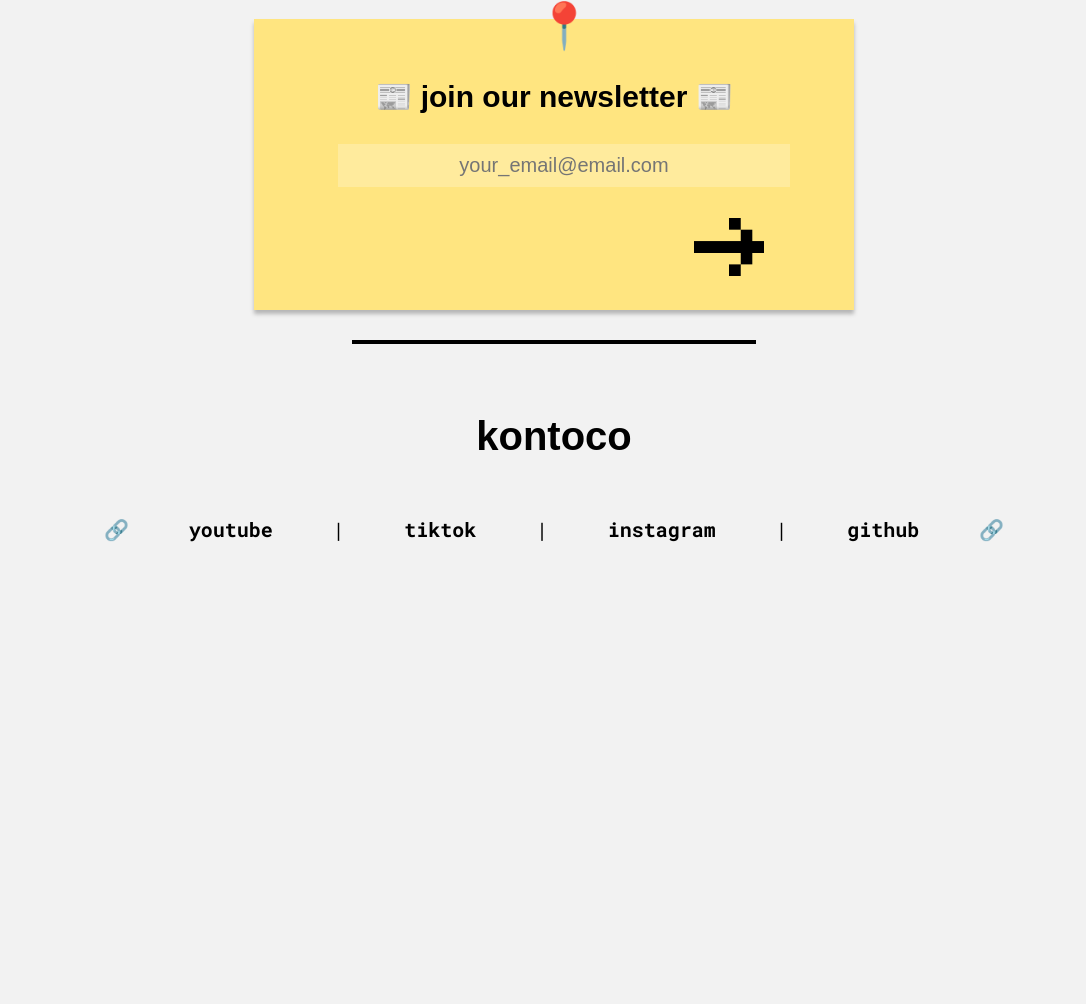
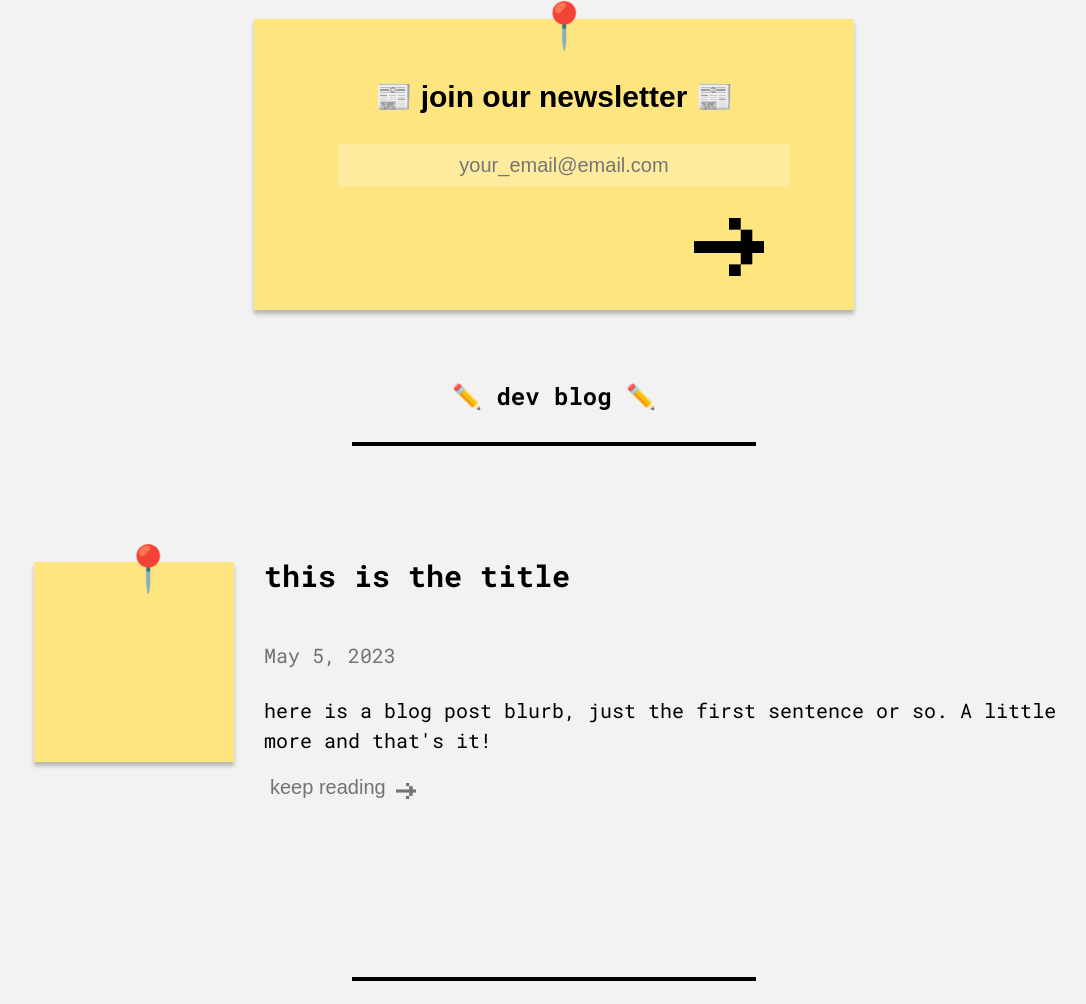
Before and after one commit to mmgmae/kontoco, a plain HTML site: page index.html in a window 1280 px wide. Shown: the part 1896-2900 px from the top of the page, without its empty margins (86-1172 px from the left). Before the commit the page ends 2525 px from the top, so only its background shows below. Drawn offline with Linux system fonts and the light colour scheme; a web font is replaced by a local one.

Commit message:
init single post
next steps: flex rows to build out a flex grid layout

```diff
--- a/app.css
+++ b/app.css
@@ -270,6 +270,7 @@ progress {
     width: 100%;
     max-width: 600px;
     margin: 0 auto;
+    margin-bottom: var(--spacing-lg);
 }
 .newsletter-section .card::before{
     top: -20px;
@@ -306,7 +307,55 @@ progress {
 .newsletter-section .form-button {
     align-self: flex-end;
 }
+
+
 /* dev blog */
+
+.blog-flex-container .blog-flex-item {
+    display: flex;
+    flex-direction: row;
+    justify-content: center;
+    align-items: center;
+    gap: var(--spacing-md);
+    grid-template-columns: 1fr 1.5fr;
+}
+
+.blog-flex-item .blog-flex-card {
+    width: 200px;
+    height: 200px;
+    aspect-ratio: 1/1;
+}
+
+.blog-flex-item .blog-flex-content {
+    text-align: left;
+}
+.blog-flex-container .blog-title {
+    font-size: var(--text-md);
+}
+.blog-flex-content .blog-date {
+    color: var(--text-color-seconday);
+    font-size: var(--text-sm);
+}
+.blog-flex-container .blog-text {
+    font-size: var(--text-sm);
+    line-height: 1.5em;
+}
+.blog-flex-item .blog-flex-content button {
+    display: flex;
+    justify-content: center;
+    align-items: center;
+    gap: var(--spacing-sm);
+}
+.blog-flex-item .blog-flex-content button img {
+    width: 20px;
+}
+.blog-flex-item .blog-flex-content button a {
+    font-family: var(--brand-font);
+    color: var(--text-color-seconday);
+    font-size: var(--text-sm);
+    text-decoration: none;
+    margin-bottom: 7px;
+}
 /* footer */
 footer {
     width: 100%;
--- a/index.html
+++ b/index.html
@@ -139,6 +139,26 @@
           </div>
       </div>
       <!-- DEV BLOG -->
+      <div class="dev-blog-section section">
+        <h2 class="section-title">✏️ dev blog ✏️</h2>
+        <hr class="section-line" />
+        <div class="blog-flex-container">
+          <div class="blog-flex-item">
+            <div class="blog-flex-card card">
+              <!-- CONTENT INSIDE OF CARD? -->
+            </div>
+            <div class="blog-flex-content">
+              <h4 class="blog-title">this is the title</h4>
+              <p class="blog-date">May 5, 2023</p>
+              <p class="blog-text">here is a blog post blurb, just the first sentence or so. A little more and that's it!</p>
+              <button class="keep-reading arrow-btn">
+                <a href="#">keep reading</a>
+                <img src="assets/arrow_grey.png" alt="">
+              </button>
+            </div>
+          </div>
+        </div>
+      </div>
       <!-- FOOTER -->
       <hr class="section-line" />
       <footer>
```
